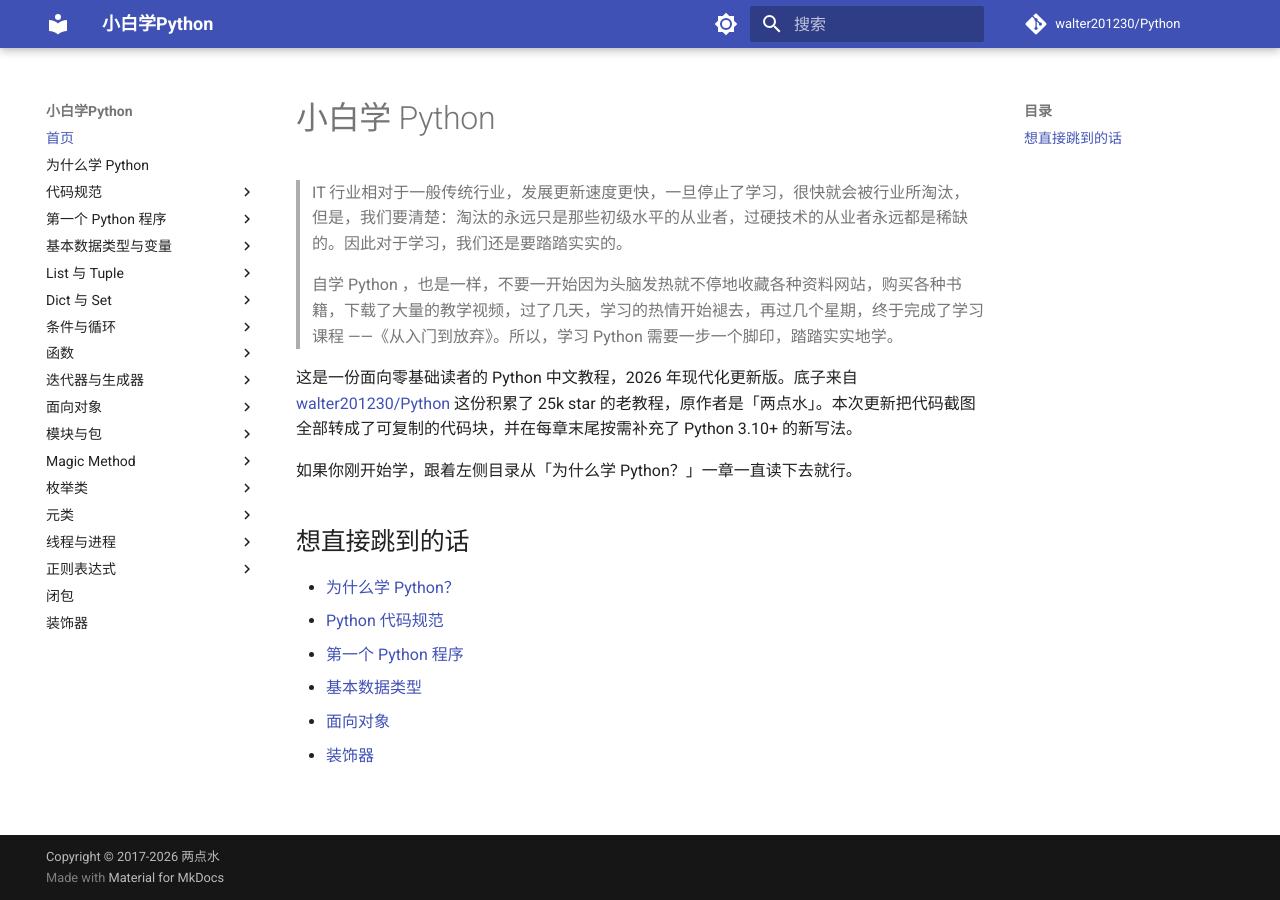
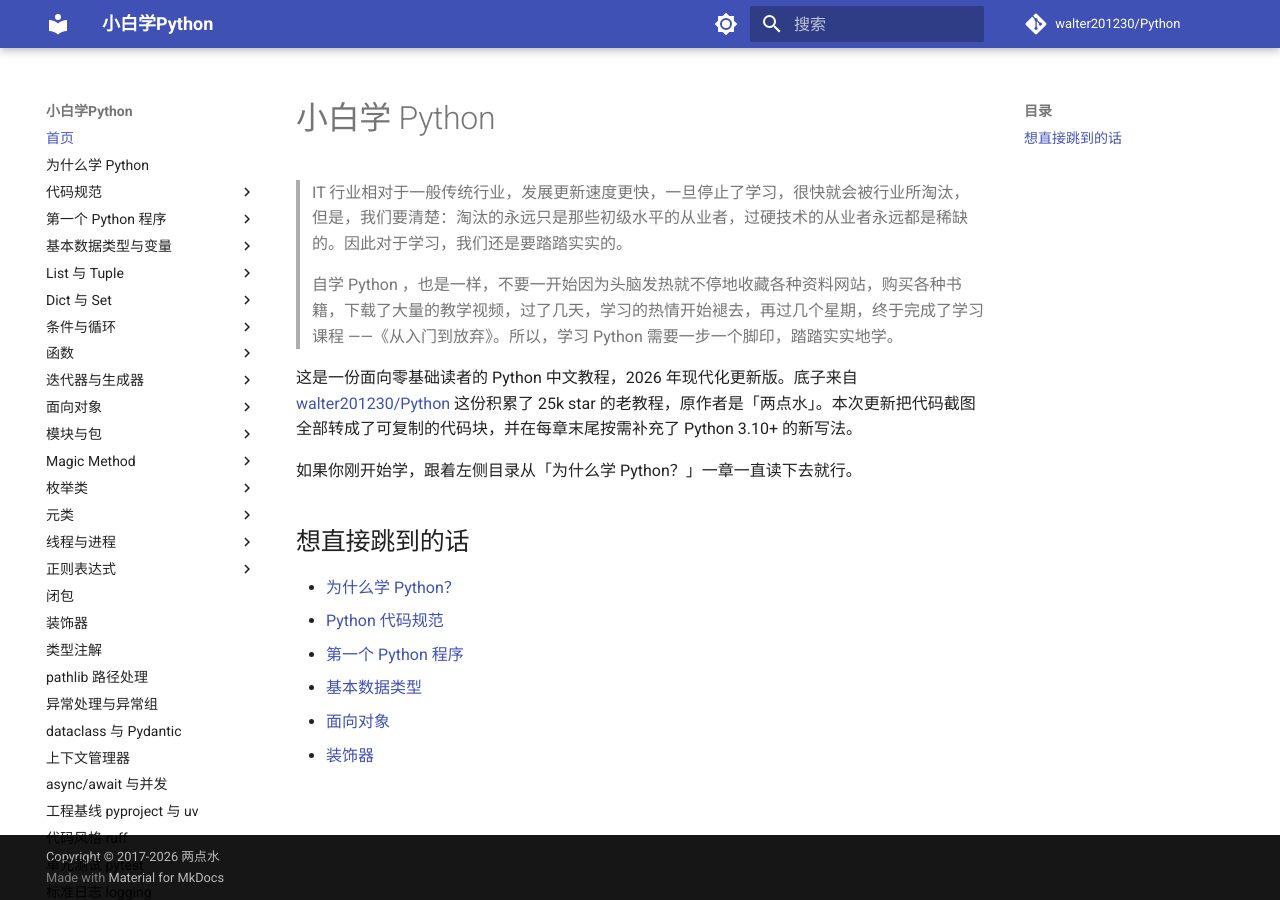
Before and after one commit to kant131/Python--0.1, an MkDocs documentation site: the page built from Article/index.md, in a window 1280 px wide. Built offline with MkDocs 1.6.1 and Material for MkDocs 9.7.7, drawn with Linux system fonts in a browser that asks for light colours; comment, search, counter and statistics services are not loaded.

Commit message:
mkdocs.yml：nav 加入 python17-python28 共 12 个新章节

```diff
--- a/mkdocs.yml
+++ b/mkdocs.yml
@@ -157,3 +157,15 @@ nav:
       - re.match 与 re.search: PythonBasis/python14/6.md
   - 闭包: PythonBasis/python15/1.md
   - 装饰器: PythonBasis/python16/1.md
+  - 类型注解: PythonBasis/python17/1.md
+  - pathlib 路径处理: PythonBasis/python18/1.md
+  - 异常处理与异常组: PythonBasis/python19/1.md
+  - dataclass 与 Pydantic: PythonBasis/python20/1.md
+  - 上下文管理器: PythonBasis/python21/1.md
+  - async/await 与并发: PythonBasis/python22/1.md
+  - 工程基线 pyproject 与 uv: PythonBasis/python23/1.md
+  - 代码风格 ruff: PythonBasis/python24/1.md
+  - 单元测试 pytest: PythonBasis/python25/1.md
+  - 标准日志 logging: PythonBasis/python26/1.md
+  - 打包发布与 typer: PythonBasis/python27/1.md
+  - 学完之后做什么: PythonBasis/python28/1.md
```
